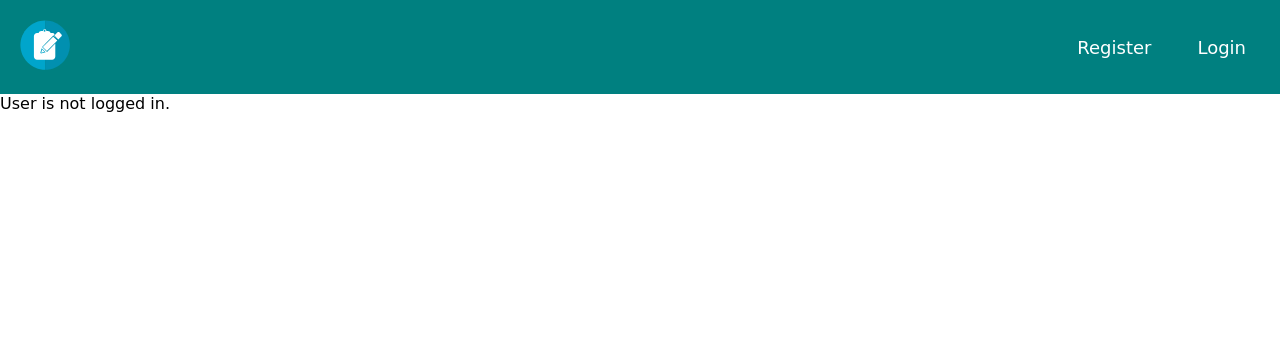
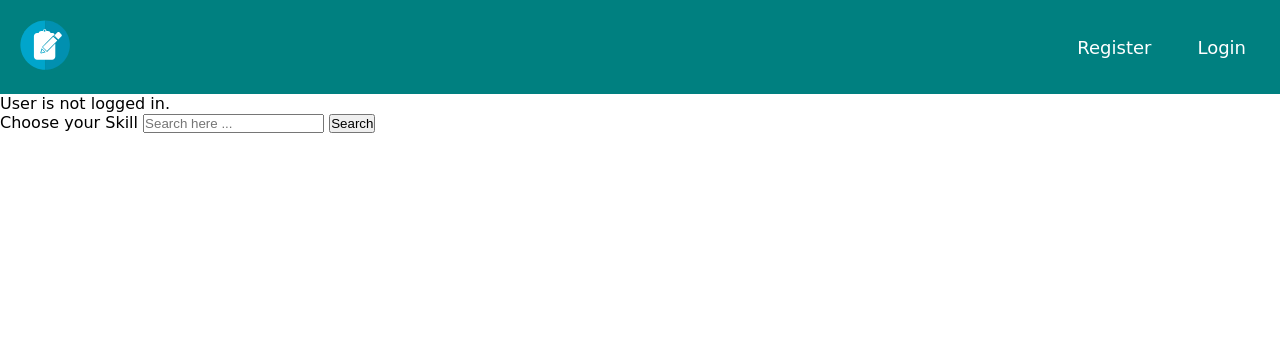
Before and after one commit to Kedar59/skillExchange, a Django app: page / in a window 1280 px wide. Shown: the top 354 px of the page. Run offline with Django 4.2, Linux system fonts and the light colour scheme.

Commit message:
created fake profiles and basic search function with 1 skill

```diff
--- a/users/models.py
+++ b/users/models.py
@@ -14,6 +14,7 @@ class CustomUser(AbstractUser):
     has_prof_pic=models.BooleanField(default=False)
     prof_extension=models.CharField(max_length=15,null=True,blank=True)
     skills = models.ManyToManyField(Skill, blank=True)
+    credebility_score = models.IntegerField(default=0)
 
     USERNAME_FIELD='email'
     REQUIRED_FIELDS=['username']
--- a/users/templates/users/home.html
+++ b/users/templates/users/home.html
@@ -12,5 +12,16 @@
     <p>User is not logged in.</p>
     <!-- Display a message or login link for users who are not logged in -->
 {% endif %}
-<script src="{% static 'js/home.js' %}"></script>
+<form action="{% url 'home' %}" method="post">
+    {% csrf_token %}
+    <label for="skill">Choose your Skill</label>
+    <input type="text" name="choose_skill" hidden>
+    <input type="text" placeholder="Search here ... " name="choosen_skill" id="skill" list="skills" >
+    <datalist id="skills">
+        {% for skill in skills %}
+            <option value="{{ skill.name }}">
+        {% endfor %}
+    </datalist>
+    <button type="submit">Search</button>
+</form>
 {% endblock content %}
--- a/users/urls.py
+++ b/users/urls.py
@@ -10,4 +10,5 @@ urlpatterns=[
     path("verifyOTP",views.verifyOTP,name="verifyOTP"),
     path("reset_pass",views.reset_pass,name="reset_pass"),
     path("get_email",views.get_email,name="get_email"),
+    path("findMatch",views.findMatch,name="findMatch")
 ]
--- a/users/views.py
+++ b/users/views.py
@@ -56,8 +56,26 @@ def is_valid_password(password):
         validity['valid']=False
         validity['error']="Must contain a special character like @,#,$,%,^,&,+ or = and must not contain spaces."
         return validity
+def findMatch(request):
+    user = request.user
+
+
 def home(request):
-    return render(request, "users/home.html")
+    user = request.user
+    all_skills = Skill.objects.all()
+    context = {
+        'skills':all_skills
+    }
+    if user.is_authenticated:
+        user_credentials = Credential.objects.filter(user=user)
+        credential_count = user_credentials.count()
+        user.credebility_score = credential_count
+        user.save()
+    if request.method=='POST':
+        if 'choose_skill' in request.POST:
+            skill_name = request.POST['choosen_skill']
+
+    return render(request, "users/home.html", context)
 def reset_pass(request):
     if request.method == 'POST':
         email = request.POST['email']
@@ -185,7 +203,12 @@ def profile(request):
     all_skills = Skill.objects.all()
     skills_not_possessed = all_skills.difference(user_skills)
     credential_links = {}  # Initialize an empty dictionary
-
+    user_credentials = Credential.objects.filter(user=user)
+    # Count the number of credentials for the logged-in user
+    credential_count = user_credentials.count()
+    # Update the credebility_score for the logged-in user
+    user.credebility_score = credential_count
+    user.save()
     for skill in user_skills:
         skill_id = skill.id
         credential = Credential.objects.filter(user=user, skill=skill).first()  # Use .first() to get a single credential
@@ -354,9 +377,6 @@ def profile(request):
             user.prof_extension = extension
             user.has_prof_pic = True
             user = user.save()
-            if user is None:
-                messages.error(request,"some error occoured while saving public url")
-                return render(request,'users/profile.html',context)
             messages.success(request, "profile picture updated successfully")
             return render(request,'users/profile.html',context)
 
```
Also changed, not shown: users/migrations/0005_customuser_credebility_score.py (added).
